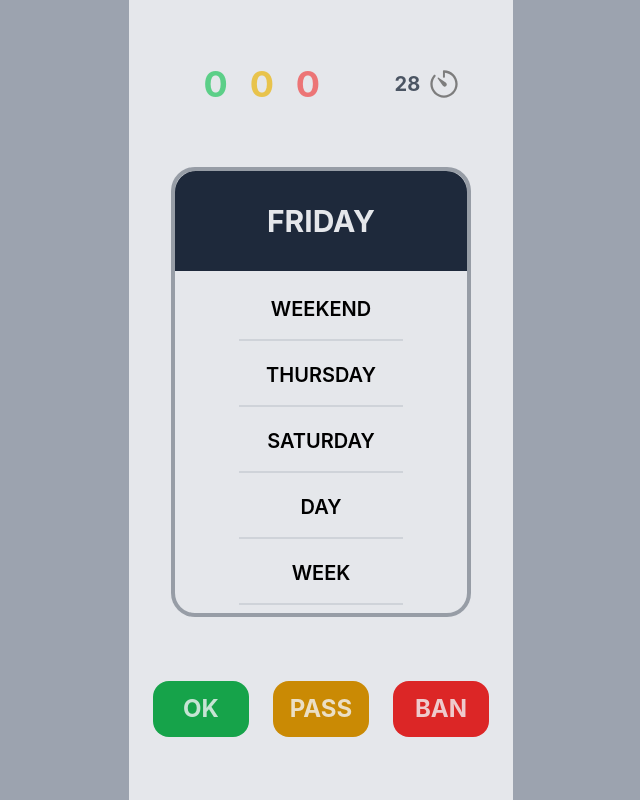
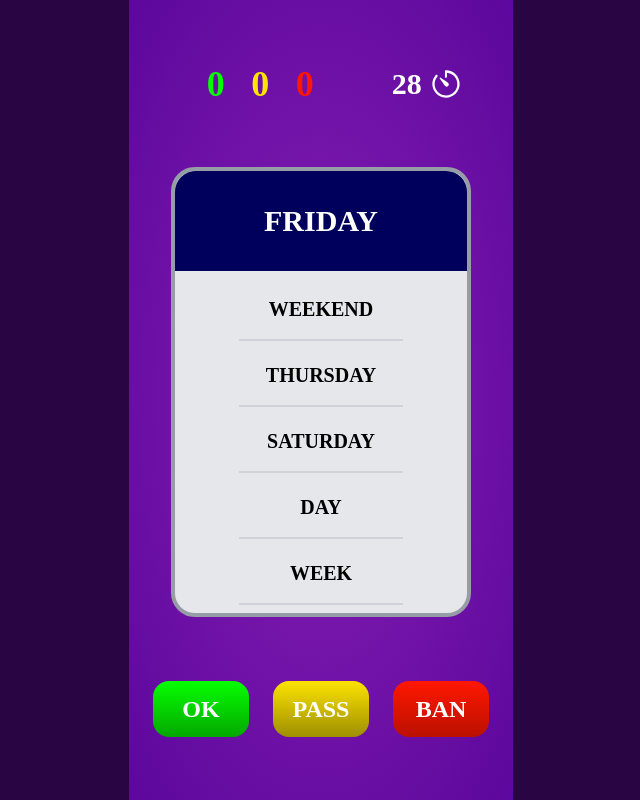
Before and after one commit to keklique/banned-words, a React (Create React App) app: page / in a window 1280 px wide. Both pictures are taken after a click on the button "START GAME". Shown: the whole page, without its empty margins (319-959 px from the left). Built offline with nearby package versions, Linux system fonts and the light colour scheme.

Commit message:
Visual improvements

```diff
--- a/public/index.html
+++ b/public/index.html
@@ -3,6 +3,7 @@
   <head>
     <meta charset="utf-8" />
     <link rel="icon" href="%PUBLIC_URL%/favicon.ico" />
+    <title>Banned! Words</title>
     <meta name="viewport" content="width=device-width, initial-scale=1" />
     <meta name="theme-color" content="#000000" />
     <meta
--- a/src/App.tsx
+++ b/src/App.tsx
@@ -9,8 +9,8 @@ function App() {
   // const data: Array<IWordSet> = JSON.parse(JSON.stringify(wordData));
   // const [wordSets, setWordSets]= useState(data);
   return (
-    <div className="App flex h-[100vh] justify-center bg-gray-400">
-     <div className=' bg-gray-200 h-screen flex-1 max-w-full self-center sm:max-w-sm flex justify-center'>
+    <div className="App flex h-[100vh] justify-center bg-[#290544]">
+     <div className='font-overlock bg-[radial-gradient(ellipse_at_center,_var(--tw-gradient-stops))] from-[#871fb3]  to-[#5c079d] h-screen flex-1 max-w-full self-center sm:max-w-sm flex justify-center'>
        <Game/>
      </div>
     </div>
--- a/src/Components/Game/BottomBar.tsx
+++ b/src/Components/Game/BottomBar.tsx
@@ -4,9 +4,9 @@ import { InGameButtons } from '../../types/game'
 function BottomBar({inGameButtons}:{inGameButtons:InGameButtons}) {
   return (
     <div className='w-full max-w-[450px] flex flex-row justify-evenly'>
-        <button onClick={inGameButtons.onTrueButton} className='rounded-2xl   bg-green-600 text-gray-100/80 w-24 h-14 font-bold text-2xl'>OK</button>
-        <button onClick={inGameButtons.onPassButton} className='rounded-2xl  bg-yellow-600 text-gray-100/80 w-24 h-14 font-bold text-2xl'>PASS</button>
-        <button onClick={inGameButtons.onFalseButton} className='rounded-2xl   bg-red-600 text-gray-100/80 w-24 h-14 font-bold text-2xl'>BAN</button>
+        <button onClick={inGameButtons.onTrueButton} className='rounded-2xl bg-gradient-to-t from-[#03a700] to-[#06FF00] text-white w-24 h-14 font-extrabold text-2xl hover:text-3xl'>OK</button>
+        <button onClick={inGameButtons.onPassButton} className='rounded-2xl bg-gradient-to-t from-[#9e8f00] to-[#fce300]  text-white w-24 h-14 font-extrabold text-2xl hover:text-3xl'>PASS</button>
+        <button onClick={inGameButtons.onFalseButton} className='rounded-2xl bg-gradient-to-t from-[#bb1000] to-[#FF1700]  text-white w-24 h-14 font-extrabold text-2xl hover:text-3xl'>BAN</button>
     </div>
   )
 }
--- a/src/Components/Game/Game.tsx
+++ b/src/Components/Game/Game.tsx
@@ -85,23 +85,23 @@ function Game() {
     {
         const turnInfo = turns[turns.length - 1];
         return(
-            <div className='h-full w-full flex flex-col justify-evenly py-20 items-center'>
+            <div className='h-full w-full flex flex-col justify-center space-y-24 py-10 items-center text-white'>
                 <div className='w-full flex flex-row justify-evenly px-2'>
                     {gameInfo.teamNames.map((teamName, index)=>{
-                            return <span className='flex flex-col' key={"teams_" + index}>
-                                        <h1 className='text-2xl font-semibold'>{teamName}</h1>
-                                        <h2 className='text-2xl'>{ calculateTeamScore(index)}</h2>
+                            return <span className='flex flex-col font-extrabold' key={"teams_" + index}>
+                                        <h1 className='text-3xl font-semibold'>{teamName}</h1>
+                                        <h2 className='text-3xl'>{ calculateTeamScore(index)}</h2>
                                     </span>
                     })}
                 </div>
-                <div className='flex flex-col space-y-4'>
-                    <h1>{gameInfo.teamNames[turnInfo.team]}</h1>
-                    <span> True: {turnInfo.trueWords}  </span>
-                    <span> Pass: {turnInfo.passWords} </span>
-                    <span> False: {turnInfo.falseWords} </span>
-                    <button className='border border-green-400 px-4 py-2 rounded-md bg-green-500/80' onClick={nextTurn} > Next Turn</button>
+                <div className='flex flex-col space-y-4 justify-evenly'>
+                    <h1 className='text-3xl font-extrabold'>{gameInfo.teamNames[turnInfo.team]}</h1>
+                    <span className='text-[#06FF00] text-xl font-extrabold'> True: {turnInfo.trueWords}  </span>
+                    <span className='text-[#FFE400] text-xl font-extrabold'> Pass: {turnInfo.passWords} </span>
+                    <span className='text-[#ff4949] text-xl font-extrabold'> False: {turnInfo.falseWords} </span>
+
                 </div>
-
+                <button className=' bg-gradient-to-t from-[#F49D1A] to-[#eeb35a] px-4 py-2 rounded-md text-[#250240] text-xl uppercase font-extrabold w-44 h-12' onClick={nextTurn} > Next Turn</button>
             </div>
         );
     }
@@ -113,8 +113,8 @@ function Game() {
             scores.push(calculateTeamScore(index))
     })
         return(
-            <div className='h-full w-full flex flex-col justify-center items-center space-y-6'>
-                <h1 className='text-4xl font-bold'>GAME OVER</h1>
+            <div className='h-full w-full flex flex-col justify-center items-center space-y-6 text-white'>
+                <h1 className='text-5xl font-extrabold text-white'>GAME OVER</h1>
                 {gameInfo.teamNames.map((teamName, index)=>{
                    return <div className='flex flex-col'>
                         <h1 className='font-bold text-2xl'>{teamName}</h1>
@@ -122,7 +122,7 @@ function Game() {
                    </div>
                 })}
 
-                <button onClick={restart} className='justify-self-end'>Restart</button>
+                <button onClick={restart} className='justify-self-end text-2xl hover:text-yellow-300'>Restart</button>
             </div>
         );
     }
--- a/src/Components/Game/InitGame.tsx
+++ b/src/Components/Game/InitGame.tsx
@@ -20,12 +20,12 @@ function InitGame({initGame}:{initGame:(firstTeamName:string,SecondTeamName:stri
   }
   return (
     <div className='h-full w-full flex flex-col justify-evenly py-32 items-center space-y-3'>
-      <h1 className='uppercase font-bold text-gray-700 text-3xl'>Banned! Words</h1>
+      <h1 className='uppercase font-extrabold text-white text-6xl'>Banned! <br/> Words</h1>
       <div className='flex flex-col space-y-3'>
         <input ref={firstTeamNameRef}  placeholder='Team #1' className='text-center rounded-sm focus:outline-none'></input>
         <input ref={secondTeamNameRef} placeholder='Team #2' className='text-center rounded-sm focus:outline-none'></input>
         <input type="number"  ref={turnCountRef}  placeholder='Turn (3)' className='text-center rounded-sm focus:outline-none'></input>
-        <button onClick={startGame} className=' px-4 py-2 rounded-md bg-green-700/70 text-white uppercase font-bold'>Start Game</button>
+        <button onClick={startGame} className='bg-gradient-to-t from-[#cd7b00] to-[#ff9900] px-4 py-2 rounded-md text-gray-200 hover:text-white text-xl uppercase font-extrabold'>Start Game</button>
       </div>
 
 
--- a/src/Components/Game/Topbar.tsx
+++ b/src/Components/Game/Topbar.tsx
@@ -20,11 +20,11 @@ function Topbar({turnOver,turnInfo}:{turnOver:()=>void,turnInfo:ITurn}) {
   return (
     <div className='flex flex-row items-center w-full justify-evenly'>
         <div className='flex flex-row font-bold text-4xl w-40 justify-evenly'>
-            <span className='text-green-500/70'>{turnInfo.trueWords}</span>
-            <span className='text-yellow-500/70'>{turnInfo.passWords}</span>
-            <span className='text-red-500/70'>{turnInfo.falseWords}</span>
+            <span className='text-[#06FF00] font-extrabold'>{turnInfo.trueWords}</span>
+            <span className='text-[#FFE400] font-extrabold'>{turnInfo.passWords}</span>
+            <span className='text-[#FF1700] font-extrabold'>{turnInfo.falseWords}</span>
         </div>
-        <span className='space-x-6 font-bold text-xl text-gray-600 flex flex-row items-center'>
+        <span className='space-x-6 font-extrabold text-3xl text-white flex flex-row items-center'>
             {timeCounter}
             <img className='h-8 ml-2 ' src={timer}/>
         </span>
--- a/src/Components/Game/WordBox.tsx
+++ b/src/Components/Game/WordBox.tsx
@@ -8,7 +8,7 @@ function WordBox({wordSet}:{wordSet:IWordSet}) {
 
   return (
     <div className='w-[90%] max-w-[300px] max-h-[450px] h-[60%] border-4 border-gray-600/50 rounded-3xl flex flex-col bg-gray-200 '>
-        <h1 className='flex justify-center items-center h-[100px] text-3xl py-4 uppercase font-bold bg-slate-800 text-gray-200 w-full border-t-20 border-slate-800 rounded-t-[1.3rem]'>{wordSet.word}</h1>
+        <h1 className='flex justify-center items-center h-[100px] text-3xl py-4 uppercase bg-[#00005C] text-white w-full border-t-20 border-slate-800 rounded-t-[1.3rem] font-extrabold'>{wordSet.word}</h1>
         <div className='flex flex-col justify-center space-y-5 w-full items-center pt-4 px-16 my-auto'>
             {prohibitedWords}
         </div>
--- a/src/index.css
+++ b/src/index.css
@@ -2,6 +2,7 @@
 @tailwind components;
 @tailwind utilities;
 
+@import url('https://fonts.googleapis.com/css2?family=Overlock:wght@400;700;900&display=swap');
 body {
   margin: 0;
   font-family: -apple-system, BlinkMacSystemFont, 'Segoe UI', 'Roboto', 'Oxygen',
--- a/tailwind.config.js
+++ b/tailwind.config.js
@@ -4,7 +4,11 @@ module.exports = {
     "./src/**/*.{js,jsx,ts,tsx}",
   ],
   theme: {
-    extend: {},
+    extend: {
+      fontFamily: {
+        'overlock': ['Overlock', 'cursive']
+      },
+    },
   },
   plugins: [],
 }
```
Also changed, not shown: src/Assets/timer.svg.
